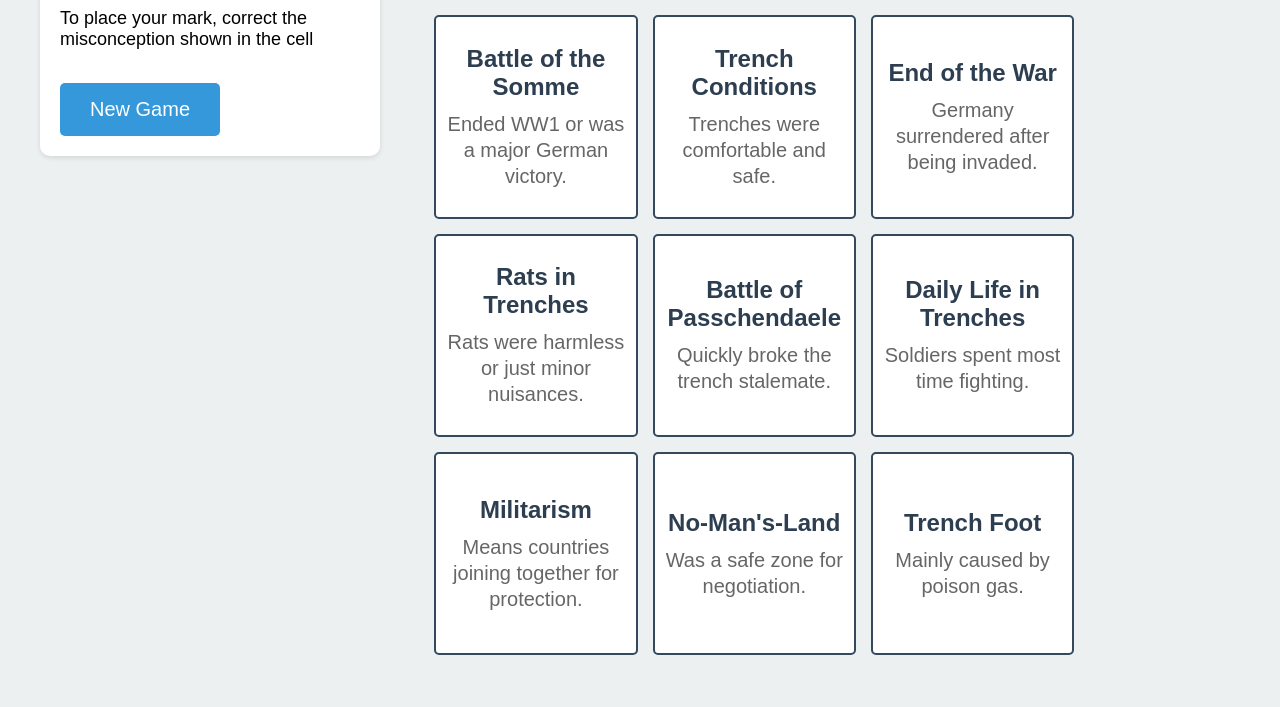
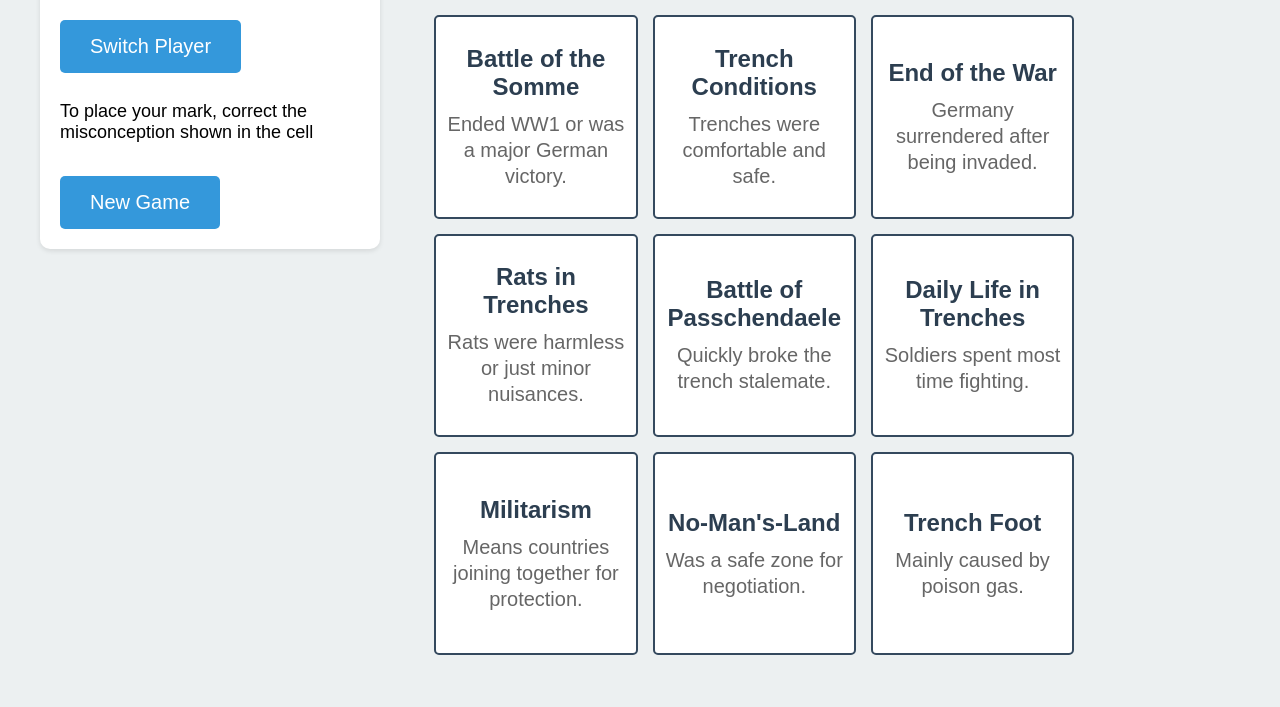
Before and after one commit to RavensXI/DIRT-Starter, a plain HTML site: page index.html in a window 1280 px wide. Shown: the part 93-800 px from the top of the page. Drawn offline with Linux system fonts and the light colour scheme.

Commit message:
Add files via upload

```diff
--- a/index.html
+++ b/index.html
@@ -154,12 +154,28 @@
             from { opacity: 0; }
             to { opacity: 1; }
         }
+
+        .switch-player {
+            padding: 8px 15px;
+            font-size: 16px;
+            background-color: #95a5a6;  /* Different color to distinguish from New Game */
+            color: white;
+            border: none;
+            border-radius: 5px;
+            cursor: pointer;
+            margin: 10px 0;
+        }
+
+        .switch-player:hover {
+            background-color: #7f8c8d;
+        }
     </style>
 </head>
 <body>
     <div class="container">
         <div class="game-info">
             <div class="current-player">Current Player: X</div>
+            <button id="switchPlayer" class="switch-player">Switch Player</button>
             <p>To place your mark, correct the misconception shown in the cell</p>
             <button id="resetGame">New Game</button>
         </div>
--- a/script.js
+++ b/script.js
@@ -127,9 +127,11 @@ class TicTacToeGame {
         this.resetButton = document.getElementById('resetGame');
         this.correctionDisplay = document.getElementById('correctionDisplay');
         this.correctionText = document.getElementById('correctionText');
+        this.switchPlayerButton = document.getElementById('switchPlayer');
 
         // Event listeners
         this.resetButton.addEventListener('click', () => this.resetGame());
+        this.switchPlayerButton.addEventListener('click', () => this.switchCurrentPlayer());
 
         // Add tracking for used misconceptions
         this.usedMisconceptions = new Set();
@@ -327,6 +329,11 @@ class TicTacToeGame {
     resetGame() {
         this.initializeGame();
     }
+
+    switchCurrentPlayer() {
+        this.currentPlayer = this.currentPlayer === 'X' ? 'O' : 'X';
+        this.updatePlayerDisplay();
+    }
 }
 
 // Start the game when the page loads
```
